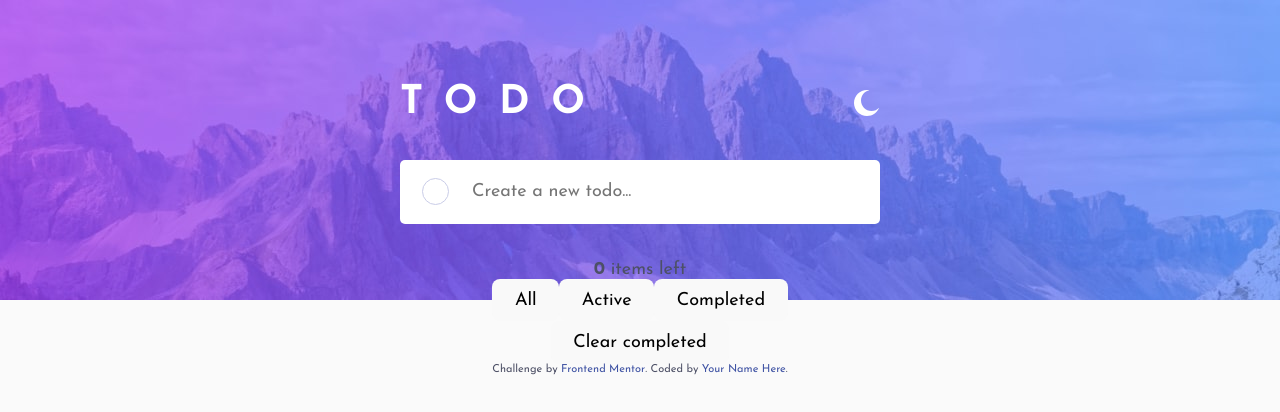
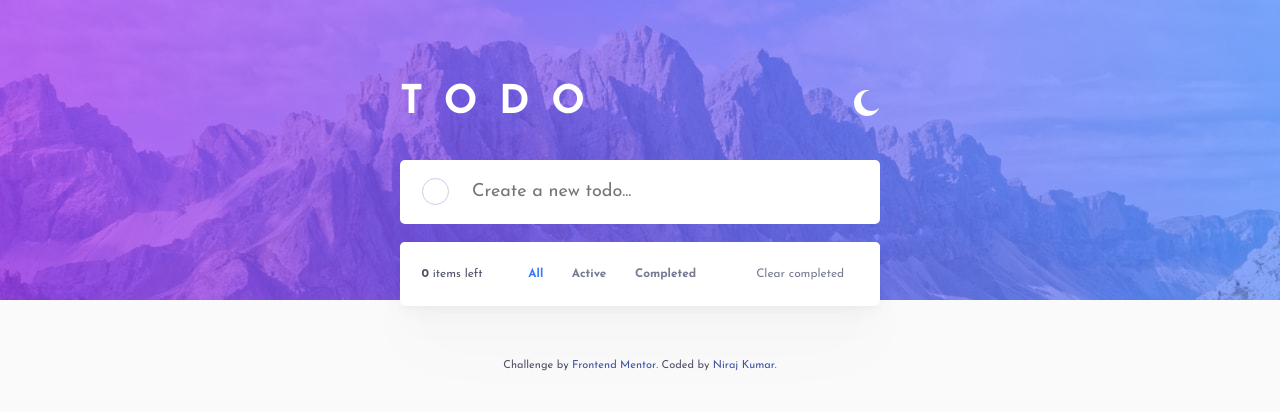
Before and after one commit to niraj-kumar-r/myTODO, a React (Vite) app: page / in a window 1280 px wide. Shown: the top 412 px of the page. Built offline with nearby package versions, Linux system fonts and the light colour scheme.

Commit message:
refactored code

```diff
--- a/index.html
+++ b/index.html
@@ -10,11 +10,11 @@
 
   <title>Todo app</title>
 
-  <!-- Feel free to remove these styles or customise in your own stylesheet 👍 -->
   <style>
     .attribution {
       font-size: 11px;
       text-align: center;
+      margin: 3rem;
     }
 
     .attribution a {
@@ -31,24 +31,6 @@
 
   <div id="root"></div>
   <script type="module" src="/src/main.jsx"></script>
-
-  <!-- Todo -->
-
-  <!-- Add dynamic number -->
-  <!-- items left -->
-
-  <!-- All
-  Active
-  Completed
-
-  Clear Completed
-
-  Drag and drop to reorder list -->
-
-  <!-- <div class="attribution">
-    Challenge by <a href="https://www.frontendmentor.io?ref=challenge" target="_blank">Frontend Mentor</a>.
-    Coded by <a href="#">Your Name Here</a>.
-  </div> -->
 </body>
 
 </html>
--- a/src/App.css
+++ b/src/App.css
@@ -77,13 +77,20 @@ header {
 .todo-list {
     list-style: none;
     padding: 0;
-    margin: 1rem auto;
+    margin: 1rem auto 0;
     border-radius: 5px;
     background-color: var(--very-light-grayish-blue);
     display: flex;
     flex-direction: column;
     justify-content: space-evenly;
     width: clamp(20rem, 37.5vw, 100%);
+
+    box-shadow: 0px 0.9px 1.6px rgba(0, 0, 0, 0.005),
+        0px 1.9px 3.6px rgba(0, 0, 0, 0.007),
+        0px 3.4px 6.3px rgba(0, 0, 0, 0.009), 0px 5.4px 10px rgba(0, 0, 0, 0.01),
+        0px 8.3px 15.5px rgba(0, 0, 0, 0.011),
+        0px 13px 24.1px rgba(0, 0, 0, 0.013),
+        0px 21.5px 40px rgba(0, 0, 0, 0.015), 0px 43px 80px rgba(0, 0, 0, 0.02);
 }
 
 .todo-item {
@@ -99,15 +106,17 @@ header {
     position: relative;
 }
 
-.todo-list > .todo-item:first-child {
-    border-radius: 5px 5px 0 0;
+.todo-list > *:first-child {
+    border-top-left-radius: 5px;
+    border-top-right-radius: 5px;
 }
 
 .todo-checkbox-label {
     display: inline-block;
     position: relative;
     padding-left: 4rem;
-    margin-right: 2rem;
+    margin: 0.5rem 0 0.5rem 2rem;
+    text-align: left;
     cursor: pointer;
     font-size: 1rem;
 
@@ -164,3 +173,46 @@ header {
     background-position: center;
     background-repeat: no-repeat;
 }
+
+.todo-filter {
+    display: flex;
+    justify-content: center;
+    align-items: center;
+    background-color: var(--white);
+    /* background-color: red; */
+    min-height: 3.55rem;
+    border-bottom-left-radius: 5px;
+    border-bottom-right-radius: 5px;
+}
+
+.todo-count {
+    font-size: 0.66rem;
+    margin-left: 1.2rem;
+    margin-right: auto;
+}
+
+.todo-clear-completed {
+    font-size: 0.66rem;
+    margin-left: auto;
+    margin-right: 1.2rem;
+}
+button {
+    border: none;
+    background-color: transparent;
+    padding: 0.6em 1.2em;
+    font-size: 0.66rem;
+
+    font-family: inherit;
+    color: var(--dark-grayish-blue);
+    /* background-color: #1a1a1a; */
+    cursor: pointer;
+    transition: border-color 0.25s;
+}
+button:hover,
+button:focus {
+    color: var(--very-dark-grayish-blue);
+}
+
+.selected {
+    color: var(--bright-blue);
+}
--- a/src/App.jsx
+++ b/src/App.jsx
@@ -2,7 +2,7 @@ import { useEffect, useState } from "react";
 import TodoHeader from "./components/TodoHeader";
 import TodoForm from "./components/TodoForm";
 import TodoList from "./components/TodoList";
-import TodoListFilter from "./components/TodoListFilter";
+// import TodoListFilter from "./components/TodoListFilter";s
 import TodoFooter from "./components/TodoFooter";
 import "./App.css";
 
@@ -53,18 +53,25 @@ function App() {
         <>
             <TodoHeader lightMode={lightMode} onToggle={handleThemeToggle} />
             <TodoForm onSubmit={handleAddTodo} />
+            {/* <div className="list-container"> */}
             <TodoList
                 todoList={todoList}
                 filter={filter}
+                onFilterToggle={setFilter}
                 onComplete={handleCompleteTodo}
                 onDelete={handleDeleteTodo}
-            />
-            <TodoListFilter
-                count={todoList.length}
-                filter={filter}
-                onFilterToggle={setFilter}
                 clearCompleted={handleClearCompleted}
             />
+            {/* <TodoListFilter
+                    count={todoList.reduce(
+                        (count, todo) => (todo.completed ? count : count + 1),
+                        0
+                    )}
+                    filter={filter}
+                    onFilterToggle={setFilter}
+                    clearCompleted={handleClearCompleted}
+                /> */}
+            {/* </div> */}
             <TodoFooter />
         </>
     );
--- a/src/components/TodoFooter.jsx
+++ b/src/components/TodoFooter.jsx
@@ -9,7 +9,15 @@ export default function TodoItem() {
             >
                 Frontend Mentor
             </a>
-            . Coded by <a href="#">Your Name Here</a>.
+            . Coded by{" "}
+            <a
+                href="https://github.com/niraj-kumar-r/myTODO"
+                target="_blank"
+                rel="noreferrer"
+            >
+                Niraj Kumar
+            </a>
+            .
         </div>
     );
 }
--- a/src/components/TodoList.jsx
+++ b/src/components/TodoList.jsx
@@ -1,7 +1,15 @@
 import TodoItem from "./TodoItem";
+import TodoListFilter from "./TodoListFilter";
 import PropTypes from "prop-types";
 
-export default function TodoList({ todoList, filter, onComplete, onDelete }) {
+export default function TodoList({
+    todoList,
+    filter,
+    onFilterToggle,
+    onComplete,
+    onDelete,
+    clearCompleted,
+}) {
     let newTodoList = [...todoList];
     switch (filter) {
         case "active":
@@ -25,6 +33,15 @@ export default function TodoList({ todoList, filter, onComplete, onDelete }) {
                     onDelete={() => onDelete(index)}
                 />
             ))}
+            <TodoListFilter
+                count={todoList.reduce(
+                    (count, todo) => (todo.completed ? count : count + 1),
+                    0
+                )}
+                filter={filter}
+                onFilterToggle={onFilterToggle}
+                clearCompleted={clearCompleted}
+            />
         </ul>
     );
 }
@@ -32,6 +49,8 @@ export default function TodoList({ todoList, filter, onComplete, onDelete }) {
 TodoList.propTypes = {
     todoList: PropTypes.array.isRequired,
     filter: PropTypes.string.isRequired,
+    onFilterToggle: PropTypes.func.isRequired,
     onComplete: PropTypes.func.isRequired,
     onDelete: PropTypes.func.isRequired,
+    clearCompleted: PropTypes.func.isRequired,
 };
--- a/src/components/TodoListFilter.jsx
+++ b/src/components/TodoListFilter.jsx
@@ -7,8 +7,8 @@ export default function TodoListFilter({
     clearCompleted,
 }) {
     return (
-        <div>
-            <div>
+        <div className="todo-filter">
+            <div className="todo-count">
                 <strong>{count}</strong> items left
             </div>
             <div className="todo-list-filter">
@@ -16,22 +16,22 @@ export default function TodoListFilter({
                     className={filter === "all" ? "selected" : ""}
                     onClick={() => onFilterToggle("all")}
                 >
-                    All
+                    <strong>All</strong>
                 </button>
                 <button
                     className={filter === "active" ? "selected" : ""}
                     onClick={() => onFilterToggle("active")}
                 >
-                    Active
+                    <strong>Active</strong>
                 </button>
                 <button
                     className={filter === "completed" ? "selected" : ""}
                     onClick={() => onFilterToggle("completed")}
                 >
-                    Completed
+                    <strong>Completed</strong>
                 </button>
             </div>
-            <div>
+            <div className="todo-clear-completed">
                 <button onClick={clearCompleted}>Clear completed</button>
             </div>
         </div>
--- a/src/index.css
+++ b/src/index.css
@@ -51,25 +51,6 @@ body {
     min-height: 100vh;
 }
 
-button {
-    border-radius: 8px;
-    border: 1px solid transparent;
-    padding: 0.6em 1.2em;
-    font-size: 1em;
-    font-weight: 500;
-    font-family: inherit;
-    background-color: #1a1a1a;
-    cursor: pointer;
-    transition: border-color 0.25s;
-}
-button:hover {
-    border-color: #646cff;
-}
-button:focus,
-button:focus-visible {
-    outline: 4px auto -webkit-focus-ring-color;
-}
-
 @media (prefers-color-scheme: light) {
     :root {
         color: #213547;
@@ -78,7 +59,4 @@ button:focus-visible {
     a:hover {
         color: #747bff;
     }
-    button {
-        background-color: #f9f9f9;
-    }
 }
```
